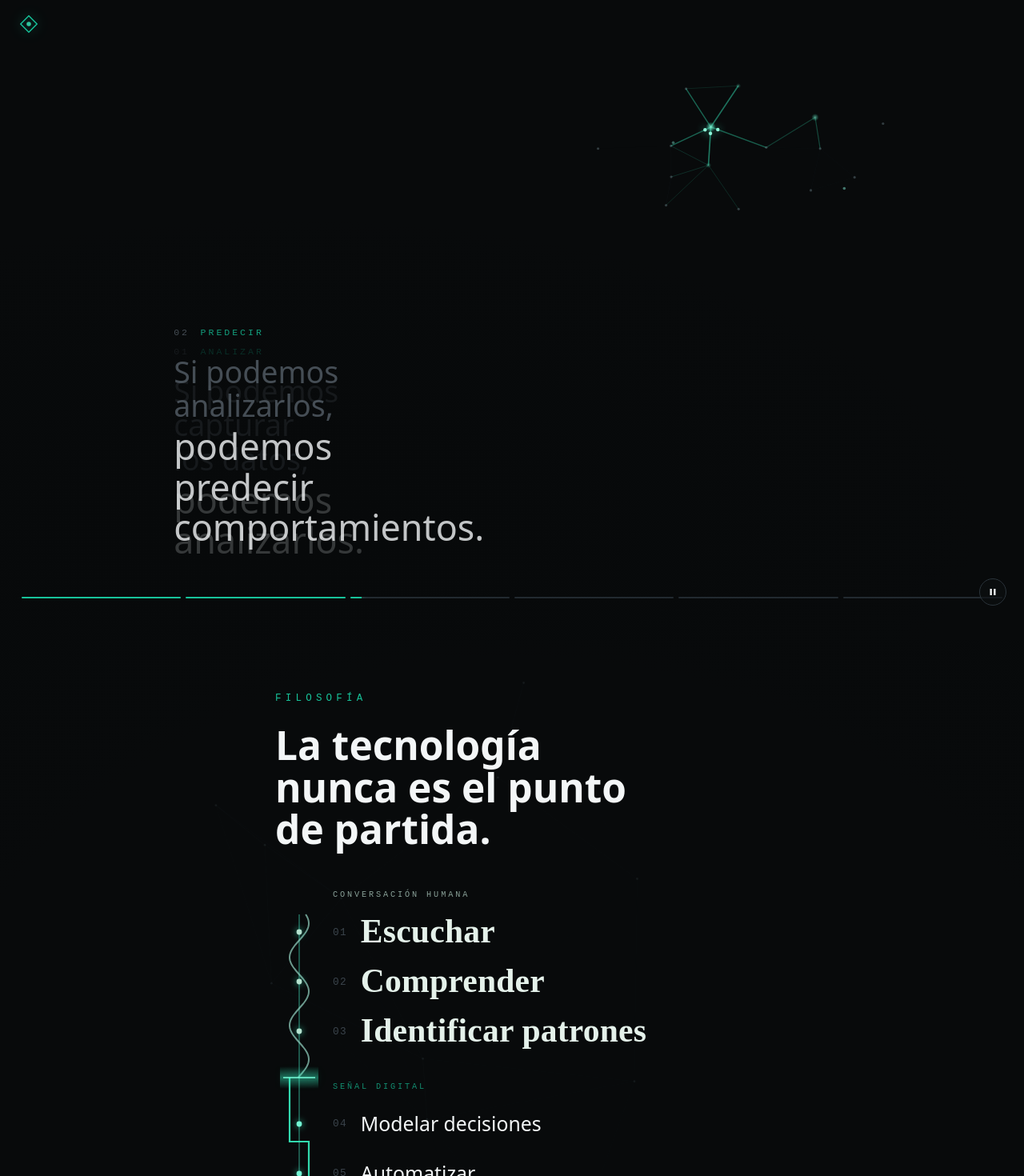
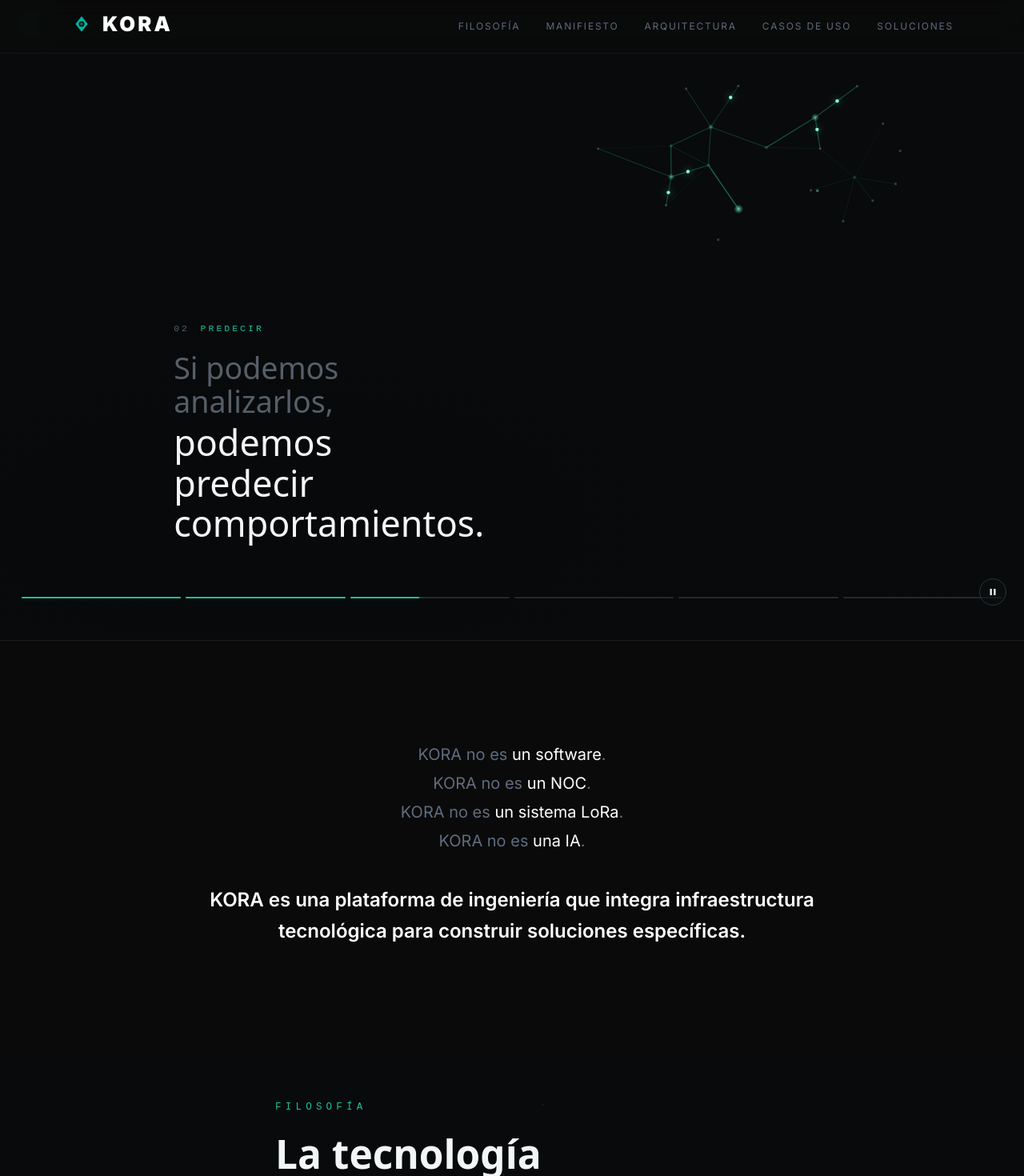
Before and after one commit to cmm2025-dev/Kora-Web, a Next.js app: page / in a window 1280 px wide. Shown: the top 1470 px of the page at 80% size. Built offline with nearby package versions, Linux system fonts and the light colour scheme.

Commit message:
Restaurar sitio e integrar nuevas secciones KORA

```diff
--- a/src/app/page.tsx
+++ b/src/app/page.tsx
@@ -1,11 +1,27 @@
+import Nav from "@/components/Nav";
+import Footer from "@/components/Footer";
 import KoraManifiesto from "@/components/KoraManifiesto";
+import WhatIsKora from "@/components/sections/WhatIsKora";
 import KoraFilosofia from "@/components/KoraFilosofia";
+import Principle from "@/components/sections/Principle";
+import Architecture from "@/components/sections/Architecture";
+import UseCases from "@/components/sections/UseCases";
+import Solutions from "@/components/sections/Solutions";
 
 export default function Home() {
   return (
     <>
-      <KoraManifiesto />
-      <KoraFilosofia />
+      <Nav />
+      <main className="flex-1">
+        <KoraManifiesto />
+        <WhatIsKora />
+        <KoraFilosofia />
+        <Principle />
+        <Architecture />
+        <UseCases />
+        <Solutions />
+      </main>
+      <Footer />
     </>
   );
 }
```
